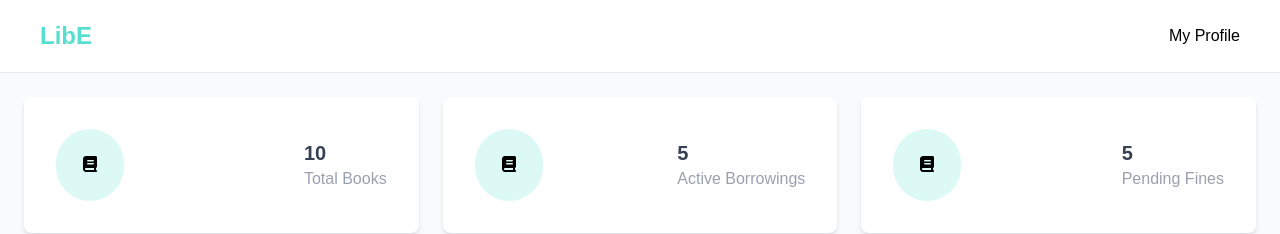
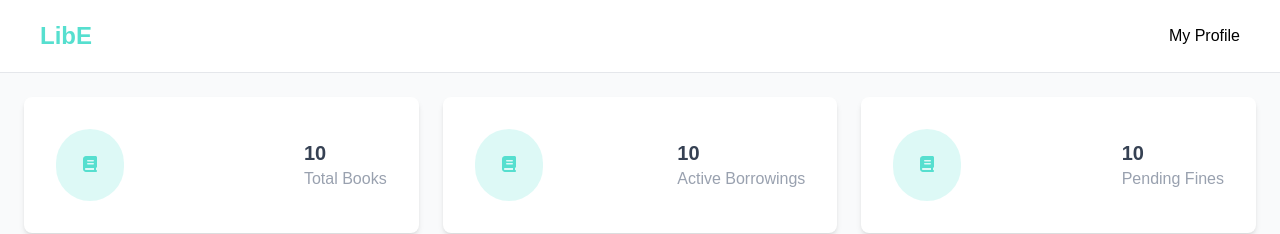
Before and after one commit to MrMafu/web_libe, a Next.js app: page / in a window 1280 px wide. Shown: the top 234 px of the page. Built offline with nearby package versions, Linux system fonts and the light colour scheme.

Commit message:
update icon usage for StatusCard()

```diff
--- a/src/components/pages/dashboard.tsx
+++ b/src/components/pages/dashboard.tsx
@@ -5,13 +5,25 @@ import StatusCard from "../status-card";
 import QuickActions from "../quick-actions";
 import Chart from "../chart";
 
+type statusCard = {
+    name: string,
+    value: number,
+    icon: any
+}
+
+const statusCards: statusCard[] = [
+    { name: "Total Books", value: 10, icon: faBook },
+    { name: "Active Borrowings", value: 10, icon: faBook },
+    { name: "Pending Fines", value: 10, icon: faBook },
+]
+
 export default function Dashboard() {
     return (
         <div className="min-h-screen p-6 space-y-6">
             <div className="grid grid-cols-1 sm:grid-cols-3 gap-6">
-                <StatusCard name="Total Books" value={10} icon={faBook} />
-                <StatusCard name="Active Borrowings" value={5} icon={faBook} />
-                <StatusCard name="Pending Fines" value={5} icon={faBook} />
+                {statusCards.map((statusCard, index) => (
+                    <StatusCard key={index} name={statusCard.name} value={statusCard.value} icon={statusCard.icon} />
+                ))}
             </div>
 
             <div className="grid grid-cols-1 lg:grid-cols-3 gap-6">
--- a/src/components/status-card.tsx
+++ b/src/components/status-card.tsx
@@ -1,18 +1,19 @@
+"use client";
+
 import { FontAwesomeIcon } from "@fortawesome/react-fontawesome";
-import { IconDefinition } from "@fortawesome/fontawesome-svg-core";
 import React from "react";
 
 interface Prop {
     name: string,
     value: number,
-    icon: IconDefinition
+    icon: any
 }
 
 export default function StatusCard({name, value, icon}: Prop) {
     return (
         <div className="flex items-center justify-between p-8 rounded-lg bg-white gap-8 shadow-md">
             <div className="p-6 rounded-full bg-[var(--main-theme)]/20">
-                <FontAwesomeIcon icon={icon} className="text-black" />
+                <FontAwesomeIcon icon={icon} className="text-[var(--main-theme)]" />
             </div>
             <div>
                 <h1 className="text-xl text-gray-700 font-bold">{value}</h1>
```
